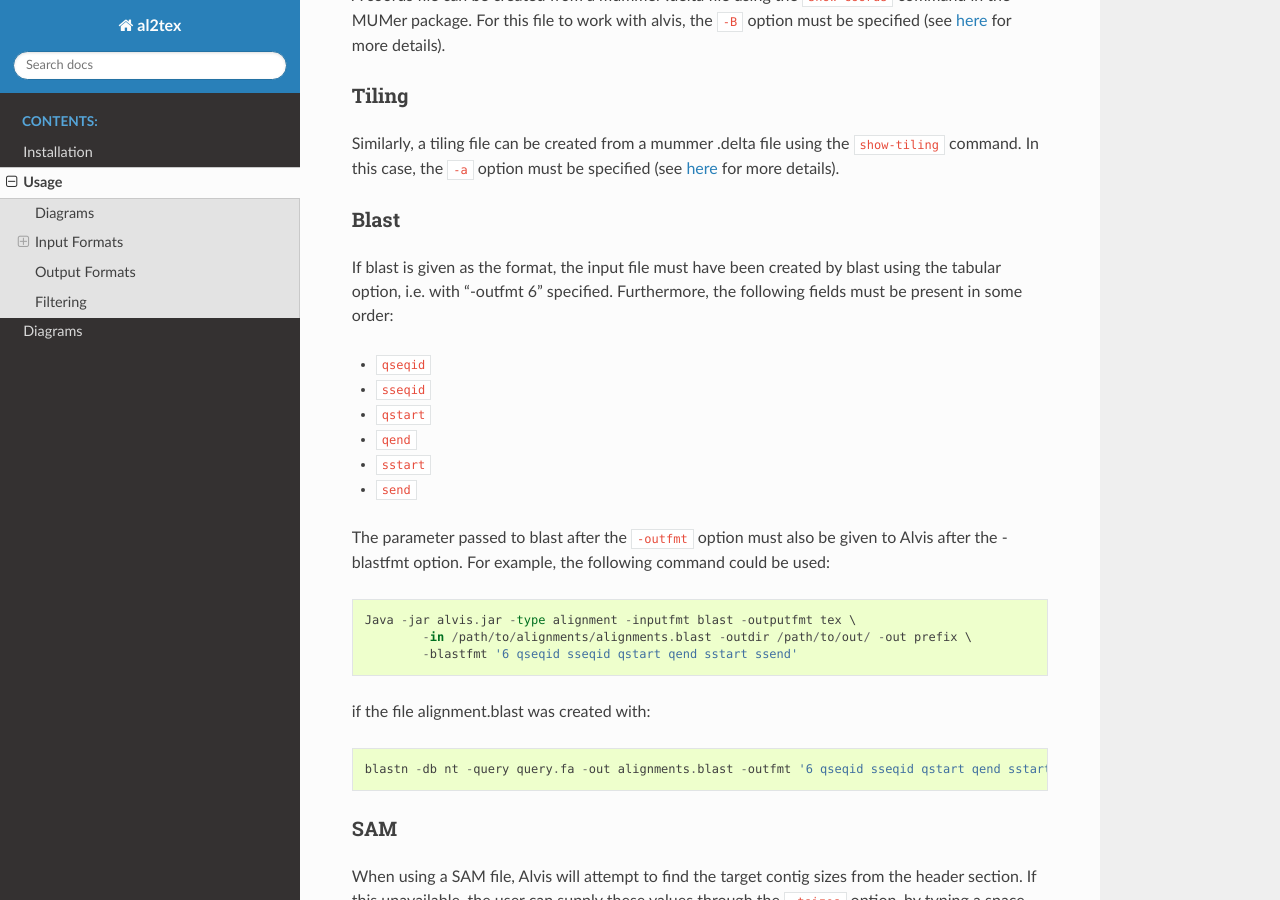
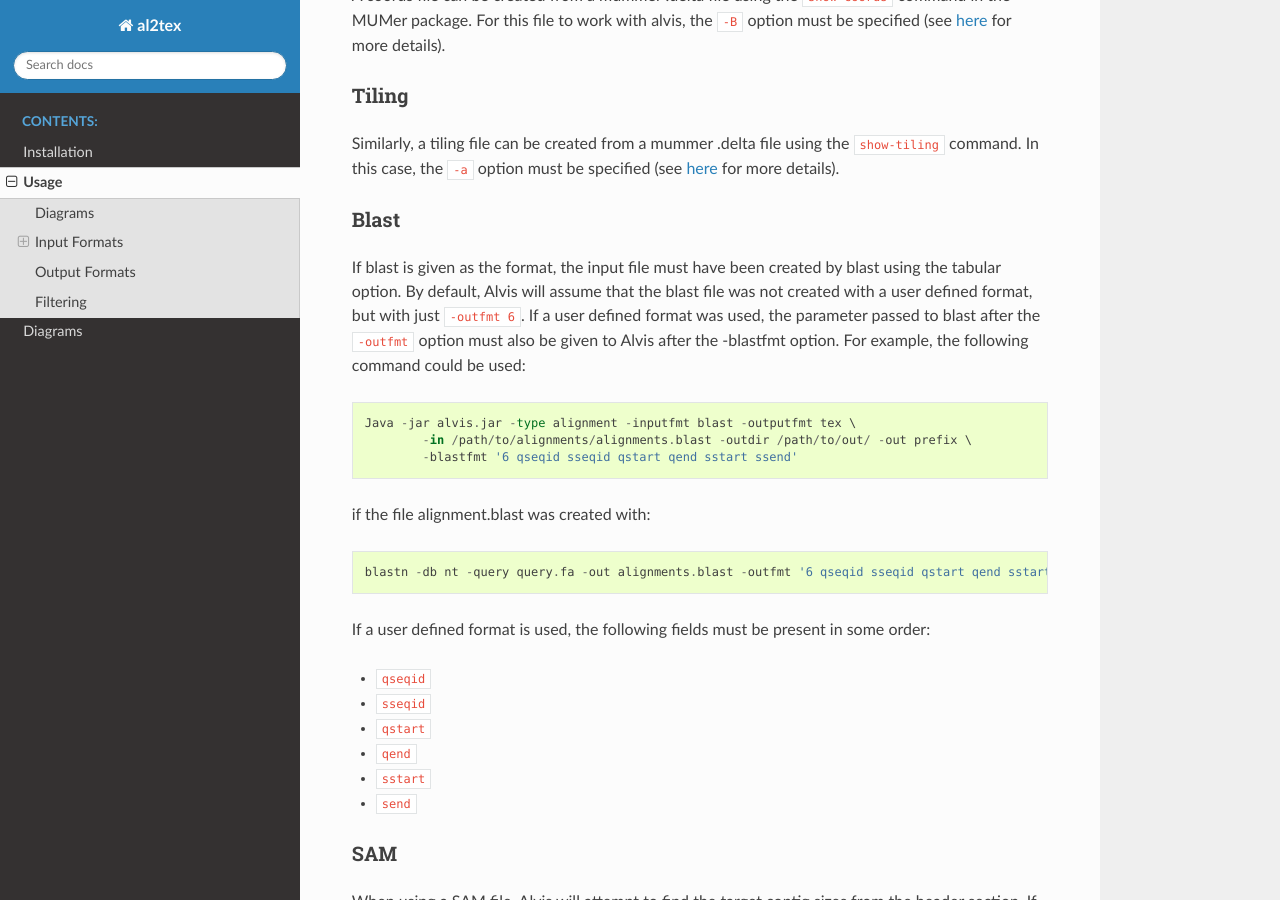
Before and after one commit to richardmleggett/al2tex, a Sphinx documentation site: the page built from docs/usage/usage.rst, in a window 1280 px wide and 900 px high, scrolled down 1934 px. Built offline with Sphinx 7.4.7 and the Read the Docs theme 2.0.0, drawn with Linux system fonts in a browser that asks for light colours; some of the changed text lies outside the part shown.

Commit message:
Update usage.rst
Update usage to reflect changes to blast format.

```diff
--- a/docs/usage/usage.rst
+++ b/docs/usage/usage.rst
@@ -38,7 +38,7 @@ The following are optional.
 | ``-alignmentTargetName <target sequence id>``| ID of target sequence for expanded contig   |
 |                                              | alignment diagram.                          |
 +----------------------------------------------+---------------------------------------------+
-| ``-blastfmt <format string>``                | Format string as given to blast. Required   |
+| ``-blastfmt <format string>``                | Format string as given to blast. Can be used|
 |                                              | if ``-inputfmt`` is ``blast``.              |
 +----------------------------------------------+---------------------------------------------+
 | ``-tsizes <"string">``                       | List of target names and sizes, separated by|
@@ -91,16 +91,7 @@ Similarly, a tiling file can be created from a mummer .delta file using the ``sh
 Blast
 .....
 
-If blast is given as the format, the input file must have been created by blast using the tabular option, i.e. with "-outfmt 6" specified. Furthermore, the following fields must be present in some order:
-
-- ``qseqid``
-- ``sseqid``
-- ``qstart``
-- ``qend``
-- ``sstart``
-- ``send``
-
-The parameter passed to blast after the ``-outfmt`` option must also be given to Alvis after the -blastfmt option. For example, the following command could be used: ::
+If blast is given as the format, the input file must have been created by blast using the tabular option. By default, Alvis will assume that the blast file was not created with a user defined format, but with just ``-outfmt 6``. If a user defined format was used, the parameter passed to blast after the ``-outfmt`` option must also be given to Alvis after the -blastfmt option. For example, the following command could be used: ::
 
 	Java -jar alvis.jar -type alignment -inputfmt blast -outputfmt tex \
 		-in /path/to/alignments/alignments.blast -outdir /path/to/out/ -out prefix \
@@ -109,6 +100,15 @@ The parameter passed to blast after the ``-outfmt`` option must also be given to
 if the file alignment.blast was created with::
 
 	blastn -db nt -query query.fa -out alignments.blast -outfmt '6 qseqid sseqid qstart qend sstart ssend'
+
+If a user defined format is used, the following fields must be present in some order:
+
+- ``qseqid``
+- ``sseqid``
+- ``qstart``
+- ``qend``
+- ``sstart``
+- ``send``
 
 SAM
 ....
```
